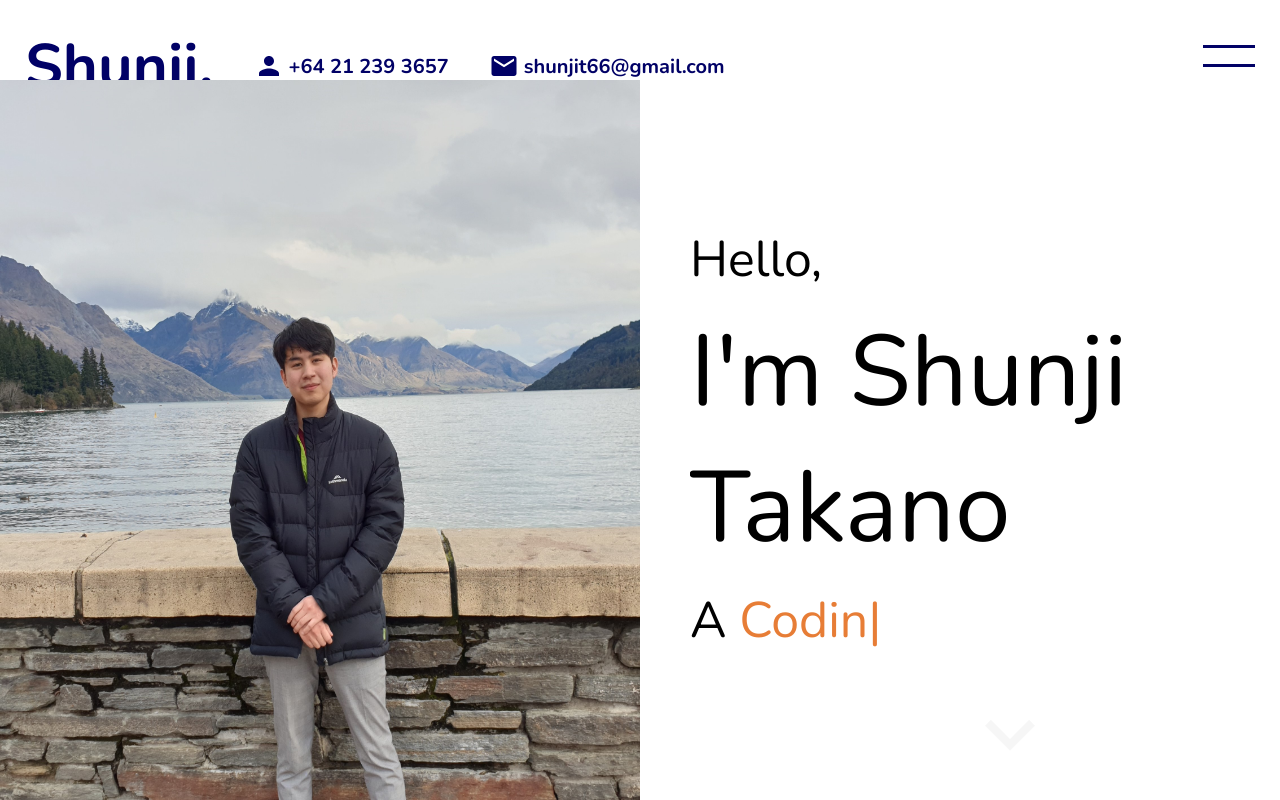
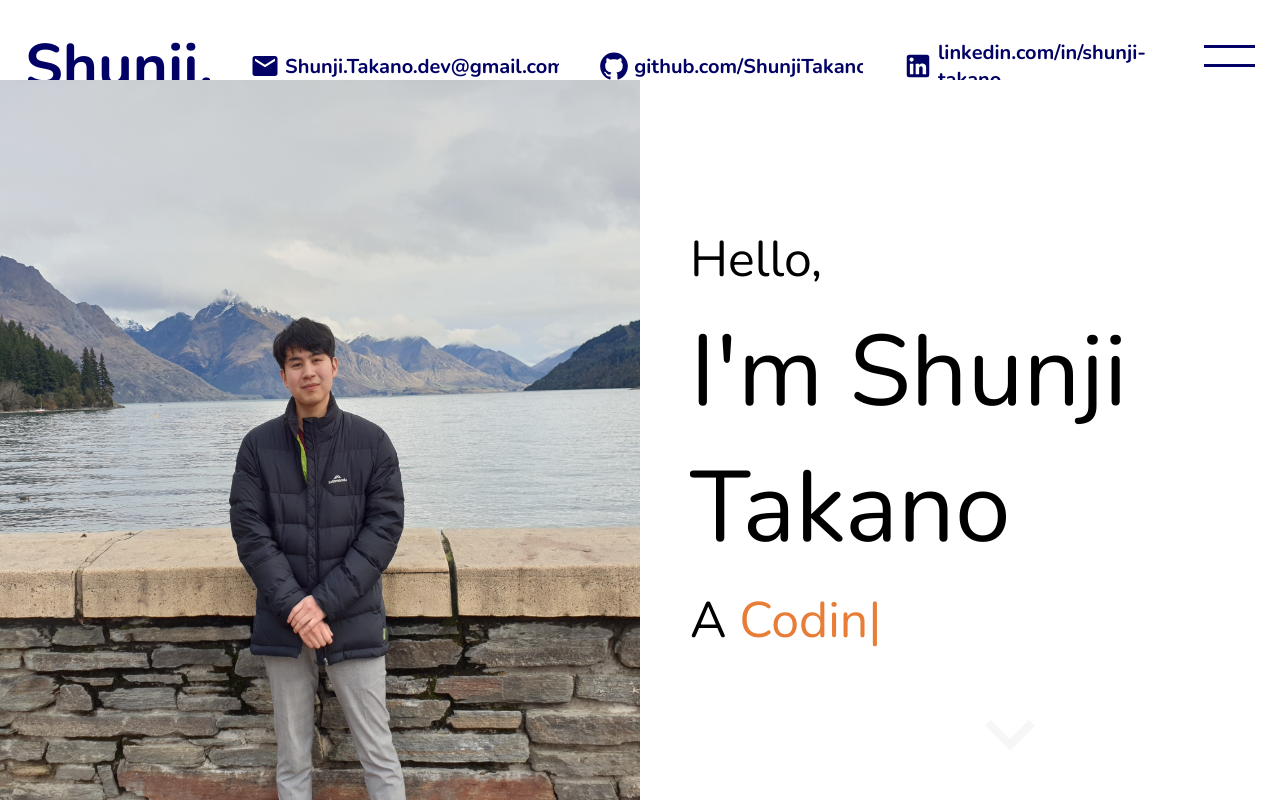
Before and after one commit to ShunjiTakano/ShunjiTakano.github.io, a React (Create React App) app: page / in a window 1280 px wide. Built offline with nearby package versions, Linux system fonts and the light colour scheme.

Commit message:
Update contact details

```diff
--- a/src/components/navbar/NavBar.jsx
+++ b/src/components/navbar/NavBar.jsx
@@ -1,5 +1,8 @@
 import "./NavBar.scss"
-import {Person, Mail} from '@material-ui/icons';
+import {Mail} from '@material-ui/icons';
+import GitHubIcon from '@mui/icons-material/GitHub';
+import LinkedInIcon from '@mui/icons-material/LinkedIn';
+
 export default function NavBar({menuOpen,setMenuOpen}) {
     return (
         <div className={"navbar " + (menuOpen && "active")} id="navbar">
@@ -7,14 +10,21 @@ export default function NavBar({menuOpen,setMenuOpen}) {
                 <div className="left">
                     <a href="#introduction" className="home">Shunji.</a>
                     <div className="contactsContainer">
-                        <Person className="icon"/>
-                        <span>+64 21 239 3657</span>
+                        <Mail className="icon"/>
+                        <span>Shunji.Takano.dev@gmail.com</span>
                     </div>
                     <div className="contactsContainer">
-                        <Mail className="icon"/>
-                        <span>shunjit66@gmail.com</span>
+                        <GitHubIcon className="icon"/>
+                        <span>
+                            <a href="github.com/ShunjiTakano">github.com/ShunjiTakano</a>
+                        </span>
                     </div>
-
+                    <div className="contactsContainer">
+                        <LinkedInIcon className="icon"/>
+                        <span>
+                            <a href="https://www.linkedin.com/in/shunji-takano">linkedin.com/in/shunji-takano</a>
+                        </span>
+                    </div>
                 </div>
                 <div className="right">
                     <div className="hamburger" onClick={()=>setMenuOpen(!menuOpen)}>
--- a/src/components/navbar/NavBar.scss
+++ b/src/components/navbar/NavBar.scss
@@ -39,6 +39,11 @@
                 span{
                     font-size: 20px;
                     font-weight: 700;
+                }
+
+                a{
+                    text-decoration: none;
+                    color: inherit;
                 }
             }
 
--- a/src/data.js
+++ b/src/data.js
@@ -26,5 +26,4 @@ export const workdata = [
           "Worked under an adjunct assistant professor to conducted research, which aimed to estimate manufacturing costs of electrical transformers using natural language processing techniques. Created a web app in Django, which allowed companies to estimate the cost of manufacturing a transformer through an AI chatbot. Invited to the IIMA2019 conference in New York to present our findings.",
         img: "./assets/NTHUGroup.jpg",
       }
-
   ];
```
